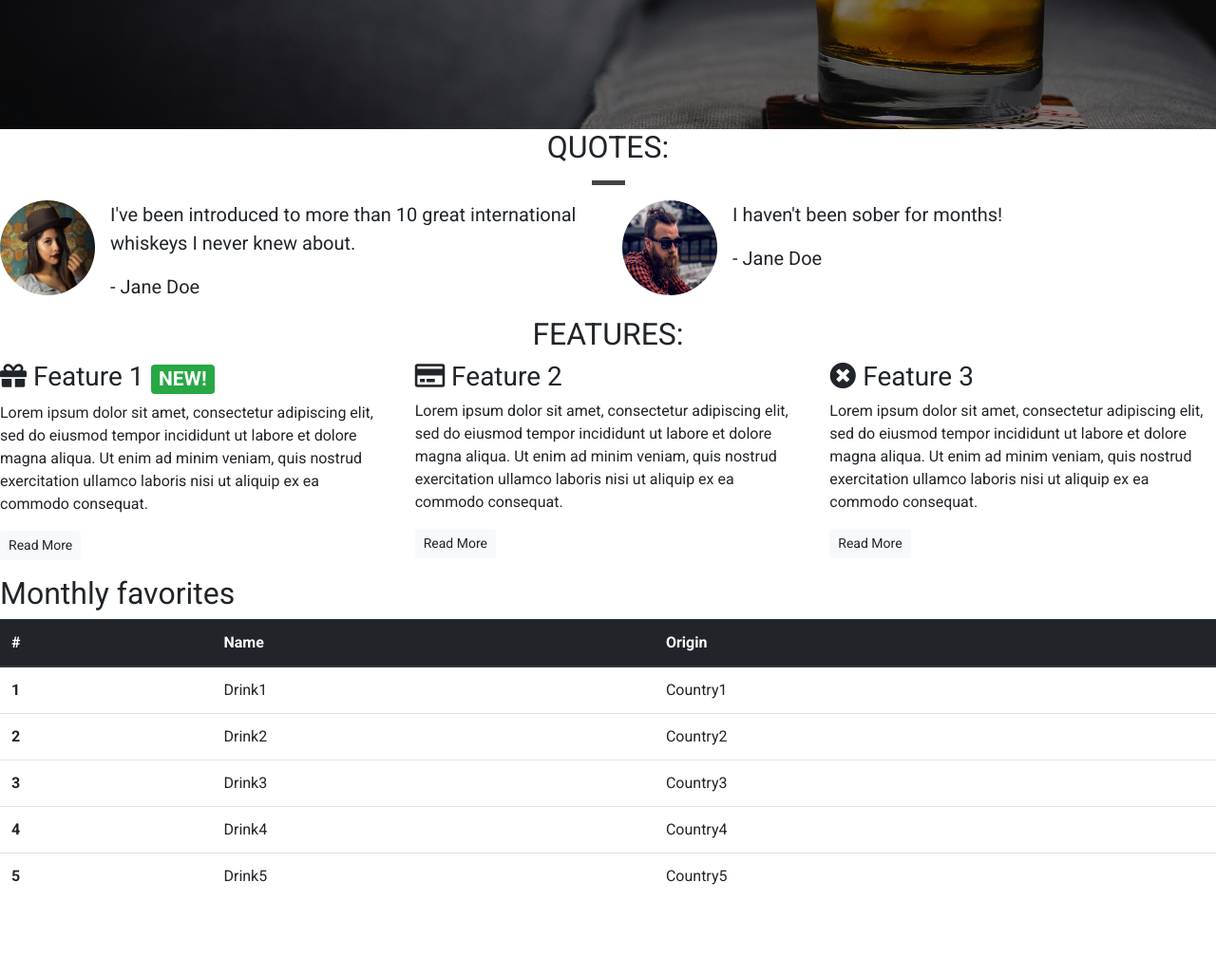
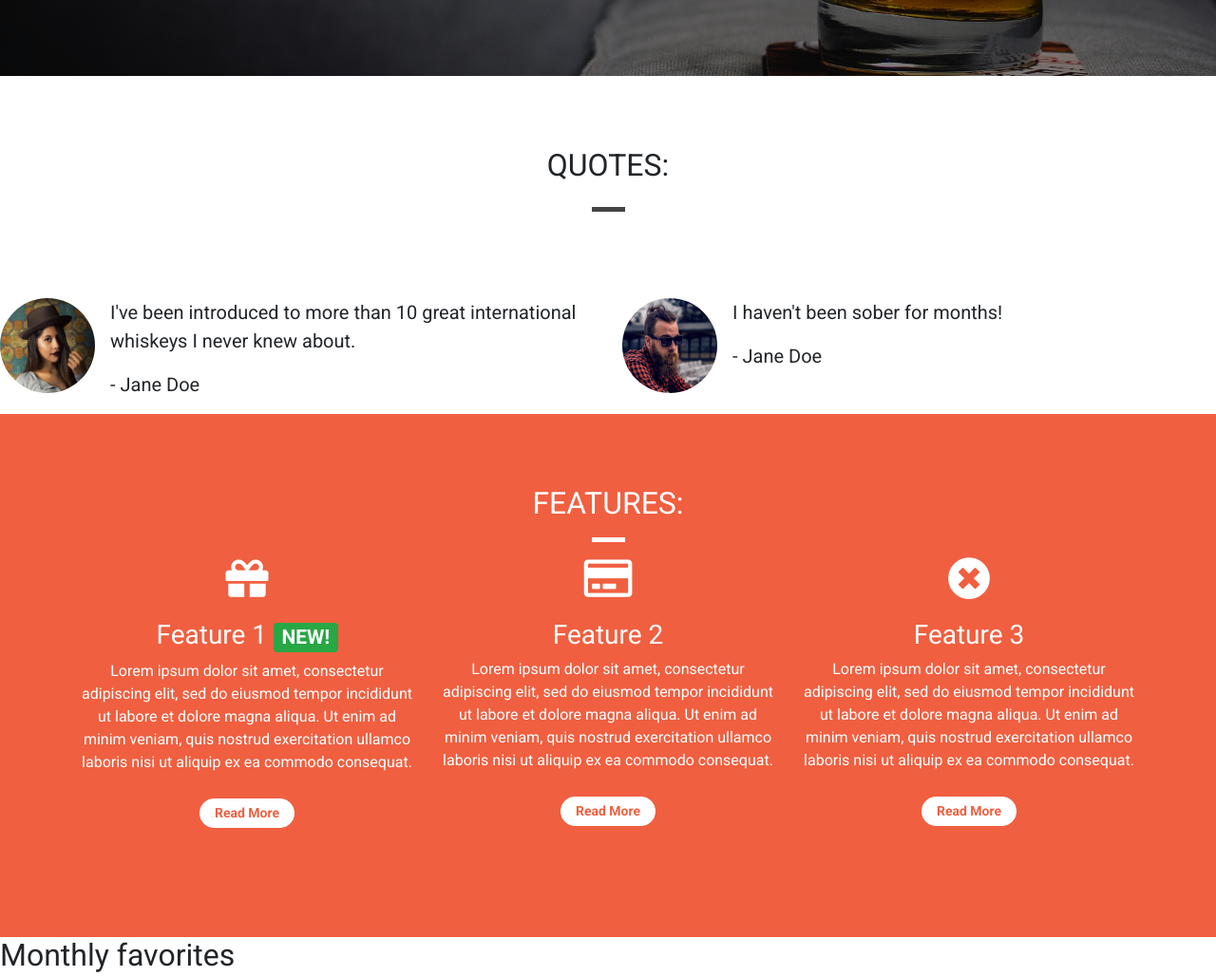
Before and after one commit to SuzanneNL/bootstrap4, a plain HTML site: page index.html in a window 1280 px wide. Shown: the part 720-1748 px from the top of the page at 95% size. Before the commit the page ends 1683 px from the top, so only its background shows below. Drawn offline with nearby package versions, Linux system fonts and the light colour scheme.

Commit message:
Commit page finished according to video

```diff
--- a/css/style.css
+++ b/css/style.css
@@ -3,6 +3,15 @@ body {
 }
 
 /* Containers */
+.container-wrapper {
+
+}
+
+.container-wrapper--red {
+    background-color: #f05f40;
+    color: white;
+}
+
 
 .alert-container .col-12 {
     padding-left: 0;
@@ -58,6 +67,10 @@ body {
     margin-top: 0;
 }
 
+.quotes .page-header {
+    margin-bottom: 25px;
+}
+
 /* Block dividers */
 
 .block-divider {
@@ -69,6 +82,10 @@ body {
 
 .block-divider--orange {
     background-color: #f05f40;
+}
+
+.block-divider--white {
+    background-color: white;
 }
 
 .block-divider--short {
@@ -157,3 +174,24 @@ body {
     border-color: #df4929;
     color: white;
 }
+
+.feature {
+    text-align: center;
+    margin-bottom: 40px;
+}
+
+.feature i {
+    margin-bottom: 20px;
+    font-size: 45px;
+    line-height: 45px;
+}
+
+.feature .btn {
+    background-color: white;
+    border-color: white;
+    border-radius: 15px;
+    min-width: 100px;
+    font-weight: bold;
+    margin-top: 10px;
+    color: #f05f40;
+}
--- a/index.html
+++ b/index.html
@@ -3,7 +3,6 @@
 
 <head>
     <meta charset="utf-8">
-
     <title>Whiskey Drop | Taste a new whiskey every month</title>
     <meta name="viewport" content="width=device=width, initial-scale=1.0">
     <link rel="stylesheet" href="https://maxcdn.bootstrapcdn.com/bootstrap/4.1.3/css/bootstrap.min.css">
@@ -24,7 +23,6 @@
                 </div>
             </div>
         </div>
-    </div>
         <nav class="navbar navbar-dark navbar-expand-sm">
             <a href="/" class="navbar-brand">Whiskey Drop</a>
 
@@ -36,8 +34,9 @@
                     <li class="active nav-item mr-2"><a class="nav-link" href="/">Home</a></li>
                     <li class="nav-item mr-2"><a class="nav-link" href="/about">About</a></li>
                     <li class="nav-item dropdown">
-                <a class="nav-link dropdown-toggle" href=# id="navbarDropdownMenuLink" role="button" data-toggle="dropdown" aria-haspopup="true" aria-expanded="false">
-                Whiskeys</a>
+                        <a class="nav-link dropdown-toggle" href="#" id="navbarDropdownMenuLink" role="button" data-toggle="dropdown" aria-haspopup="true" aria-expanded="false">
+          Whiskeys
+        </a>
                         <div class="dropdown-menu" aria-labelledby="navbarDropdownMenuLink">
                             <a class="dropdown-item" href="#">Irish</a>
                             <a class="dropdown-item" href="#">Scotch</a>
@@ -45,18 +44,19 @@
                             <a class="dropdown-item" href="#">American</a>
                         </div>
                     </li>
-             <li class="nav-item mr-2 d-block d-sm-none"><a class="nav-link" href="">Sign In / Sign Up</a></li>
+
+                    <li class="nav-item mr-2 d-block d-sm-none"><a class="nav-link" href="/login">Sign In / Sign Up</a></li>
                 </ul>
             </div>
             <div class="d-none d-md-block">
-            <p class="navbar-text my-auto mr-2"><i>Great whiskey delivered to your door</i></p>
+                <p class="navbar-text my-auto mr-2"><i>Great whiskey delivered to your door!</i></p>
                 <a href="/login" class="btn btn--cta btn--red">Sign In / Sign Up</a>
             </div>
         </nav>
     </div>
+    <div class="container-fluid callout-container">
 
     <!-- Callout -->
-    <div class="container-fluid callout-container">
         <div class="opaque-overlay">&nbsp;</div>
         <div class="row">
             <div class="col-12">
@@ -65,18 +65,20 @@
                     <hr class="block-divider block-divider--orange">
                     <p class="lead">Sign up today to start receiving the world's best whiskeys every month.
                         <s class="d-none d-sm-inline">€19.99</s>
-                    <span class="d-line d-sm-none"><br></span>
+                        <span class="d-inline d-sm-none"><br></span>
                         <strong><mark>First one is free!</mark></strong></p>
                     <button class="btn btn-lg btn--cta btn--red" data-toggle="modal" data-target="#signUpModal">Sign Up!</button>
                     <p class="text-muted"><small>You must be over 18 to sign up to our service. Please, drink responsibly.</small></p>
                 </section>
             </div>
         </div>
+    </div>
     <!-- /.callout -->
-    </div>
+
 
     <!-- Quotes -->
-        <div class="container quotes-container">
+    <div class="container-wrapper">
+        <div class="container quotes-container content-container">
             <section class="quotes">
                 <div class="row"></div>
                     <div class="col-12 page-header">
@@ -111,47 +113,50 @@
                         </div>
                     </div>
                 </div>
-
            </section>
        </div>
-       <!-- /.quotes -->
     </div>
 
+    <!-- /.quotes -->
+
     <!-- Features -->
-        <div class="features-container">
+    <div class="container-wrapper container-wrapper--red">
+        <div class="container features-container content-container">
             <section class="features">
                 <div class="row">
                     <div class="col-12 page-header">
                         <h2 class="text-uppercase">Features:</h2>
+                        <hr class="block-divider block-divider--short block-divider--white">
                     </div>
                 </div>
                 <div class="row">
                     <div class="col-12 col-md-6 col-lg-4">
                         <div class="feature">
-                        <h3><i class="fas fa-gift d-none d-sm-inline"></i> Feature 1 <span class="badge badge-success">NEW!</span></h3>
+                            <h3><i class="fas fa-gift d-none d-sm-block"></i> Feature 1 <span class="badge badge-success">NEW!</span></h3>
                             <p>Lorem ipsum dolor sit amet, consectetur adipiscing elit, sed do eiusmod tempor incididunt ut labore et dolore magna aliqua. Ut enim ad minim veniam, quis nostrud exercitation ullamco laboris nisi ut aliquip ex ea commodo consequat.</p>
                             <p><a class="btn btn-sm btn-light"href="">Read More</a></p>
                         </div>
                     </div>
                     <div class="col-12 col-md-6 col-lg-4">
                         <div class="feature">
-                        <h3><i class="far fa-credit-card d-none d-sm-inline"></i> Feature 2</h3>
+                            <h3><i class="far fa-credit-card d-none d-sm-block"></i> Feature 2</h3>
                             <p>Lorem ipsum dolor sit amet, consectetur adipiscing elit, sed do eiusmod tempor incididunt ut labore et dolore magna aliqua. Ut enim ad minim veniam, quis nostrud exercitation ullamco laboris nisi ut aliquip ex ea commodo consequat.</p>
                             <p><a class="btn btn-sm btn-light"href="">Read More</a></p>
                         </div>
                     </div>
                     <div class="col-12 d-md-none d-lg-block col-lg-4">
                         <div class="feature">
-                        <h3><i class="fas fa-times-circle d-none d-sm-inline"></i> Feature 3</h3>
+                            <h3><i class="fas fa-times-circle d-none d-sm-block"></i> Feature 3</h3>
                             <p>Lorem ipsum dolor sit amet, consectetur adipiscing elit, sed do eiusmod tempor incididunt ut labore et dolore magna aliqua. Ut enim ad minim veniam, quis nostrud exercitation ullamco laboris nisi ut aliquip ex ea commodo consequat.</p>
                             <p><a class="btn btn-sm btn-light"href="">Read More</a></p>
                         </div>
                     </div>
                 </div>
-
             </section>
         </div>
+    </div>
 <!-- /.features -->
+
     <section>
         <h2>Monthly favorites</h2>
         <table class="table">
@@ -190,13 +195,10 @@
                 </tr>
             </tbody>
         </table>
-
-
     </section>
 
 
-<div>
-<div><div></div></div></div>
+
 
 <div class="modal" tabindex="-1" role="dialog" id="signUpModal">
   <div class="modal-dialog" role="document">
```
Lines whose indentation alone changed are shown as unchanged.
